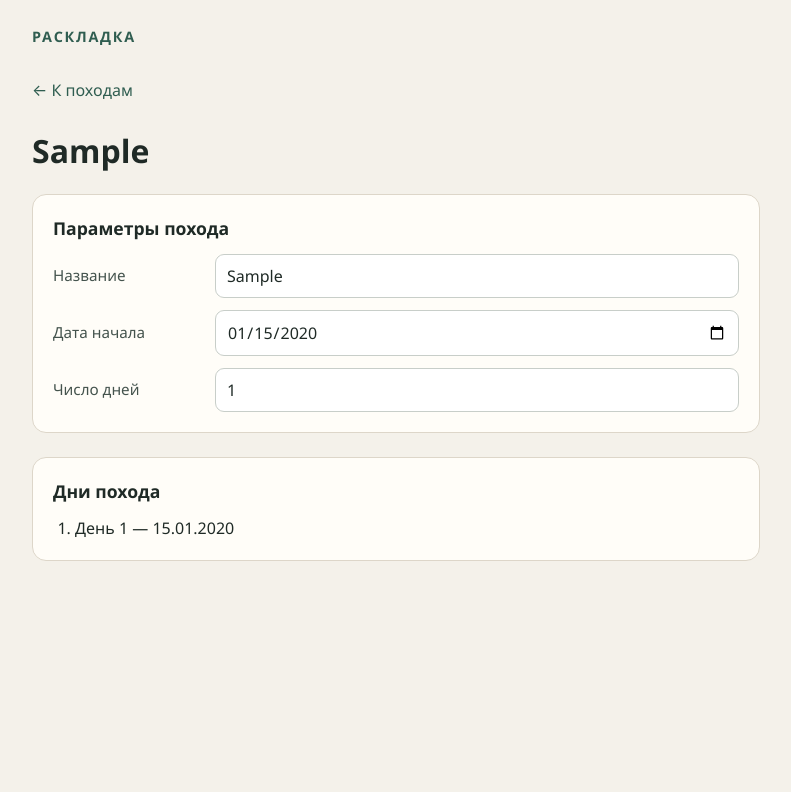
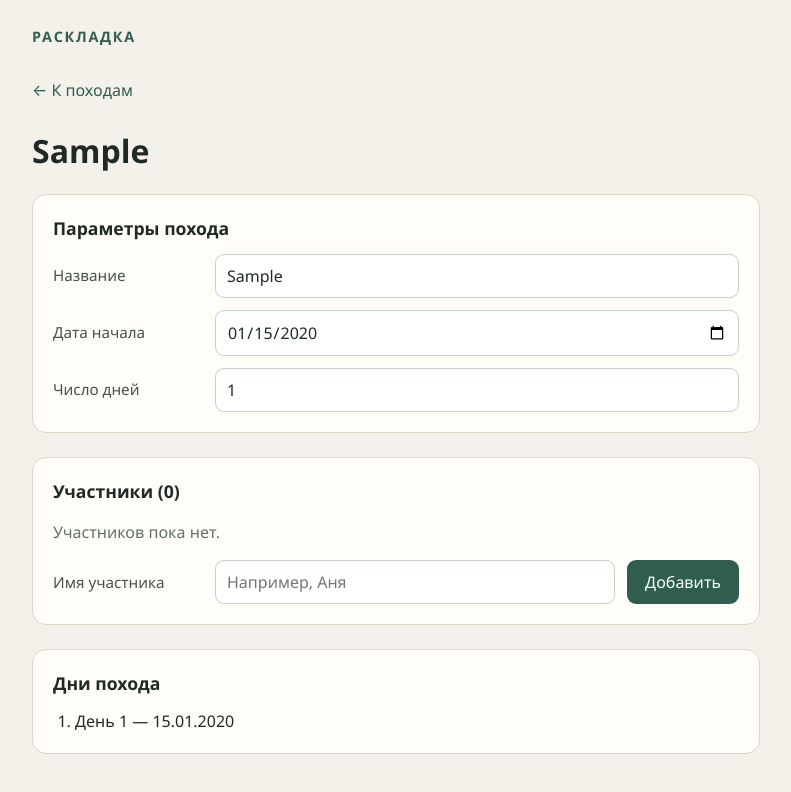
Before and after one commit to molotilkin1/raskladka, a React (Vite) app: page / in a window 1280 px wide. Both pictures are taken after typing "Sample", "2020-01-15" into the empty fields and a click on the button "Создать поход". Shown: the top 792 px of the page, without its empty margins (244-1035 px from the left). Built offline with nearby package versions, Linux system fonts and the light colour scheme.

Commit message:
feat: participants

```diff
--- a/src/domain/trip.ts
+++ b/src/domain/trip.ts
@@ -35,6 +35,8 @@ export type DomainErrorCode =
   | 'start-date-invalid'
   | 'day-count-invalid'
   | 'day-number-invalid'
+  | 'participant-name-required'
+  | 'participant-not-found'
 
 const messages: Record<DomainErrorCode, string> = {
   'trip-id-required': 'Не задан идентификатор похода.',
@@ -42,6 +44,8 @@ const messages: Record<DomainErrorCode, string> = {
   'start-date-invalid': 'Укажите корректную дату начала похода.',
   'day-count-invalid': 'Число дней должно быть целым числом не меньше 1.',
   'day-number-invalid': 'Номер дня должен быть целым числом не меньше 1.',
+  'participant-name-required': 'Укажите имя участника.',
+  'participant-not-found': 'Участник не найден.',
 }
 
 export class DomainError extends Error {
@@ -128,6 +132,75 @@ export function createTrip(input: TripDraft & { id: string }): Trip {
   }
 }
 
+function normalizedParticipantName(name: string): string {
+  const trimmed = name.trim()
+  if (trimmed === '') {
+    throw new DomainError('participant-name-required')
+  }
+  return trimmed
+}
+
+function participantIndex(trip: Trip, participantId: string): number {
+  const index = trip.participants.findIndex(
+    (participant) => participant.id === participantId,
+  )
+  if (index === -1) {
+    throw new DomainError('participant-not-found')
+  }
+  return index
+}
+
+/**
+ * Добавляет участника с обрезанным именем.
+ * Идентификатор приходит снаружи, чтобы домен оставался чистым.
+ */
+export function addParticipant(trip: Trip, participant: Participant): Trip {
+  return {
+    ...trip,
+    participants: [
+      ...trip.participants,
+      { id: participant.id, name: normalizedParticipantName(participant.name) },
+    ],
+  }
+}
+
+/** Переименовывает участника, проверяя новое имя. */
+export function renameParticipant(
+  trip: Trip,
+  participantId: string,
+  name: string,
+): Trip {
+  const index = participantIndex(trip, participantId)
+  const normalized = normalizedParticipantName(name)
+
+  return {
+    ...trip,
+    participants: trip.participants.map((participant, current) =>
+      current === index ? { ...participant, name: normalized } : participant,
+    ),
+  }
+}
+
+/**
+ * Удаляет участника. Пока назначений нет, подтверждение не требуется;
+ * проверка назначений появится вместе с распределением.
+ */
+export function removeParticipant(trip: Trip, participantId: string): Trip {
+  participantIndex(trip, participantId)
+
+  return {
+    ...trip,
+    participants: trip.participants.filter(
+      (participant) => participant.id !== participantId,
+    ),
+  }
+}
+
+/** Число людей для расчётов веса: длина списка участников. */
+export function participantCount(trip: Trip): number {
+  return trip.participants.length
+}
+
 /** Меняет параметры похода, сохраняя участников и проверяя инварианты. */
 export function updateTrip(trip: Trip, changes: TripChanges): Trip {
   const next: Trip = {
--- a/src/index.css
+++ b/src/index.css
@@ -96,6 +96,7 @@ h2 {
 
 .trip-card:focus-visible,
 .primary:focus-visible,
+.secondary:focus-visible,
 .back:focus-visible,
 input:focus-visible {
   outline: 3px solid #8fb8a9;
@@ -119,12 +120,15 @@ input:focus-visible {
   gap: 12px;
 }
 
-.trip-form label {
+.trip-form label,
+.participant-form label {
   color: #44534d;
   font-size: 0.95rem;
 }
 
-.trip-form input {
+.trip-form input,
+.participant-form input,
+.participant-row input {
   width: 100%;
   padding: 9px 11px;
   color: inherit;
@@ -135,6 +139,33 @@ input:focus-visible {
 
 .trip-form button {
   grid-column: 2;
+  justify-self: start;
+}
+
+.participant-list {
+  display: grid;
+  gap: 8px;
+  margin: 0;
+  padding: 0;
+  list-style: none;
+}
+
+.participant-row {
+  display: grid;
+  grid-template-columns: minmax(0, 1fr) auto;
+  align-items: center;
+  gap: 8px;
+}
+
+.participant-form {
+  display: grid;
+  grid-template-columns: 150px minmax(0, 1fr) auto;
+  align-items: center;
+  gap: 12px;
+  margin-top: 16px;
+}
+
+.participant-form button {
   justify-self: start;
 }
 
@@ -154,6 +185,19 @@ input:focus-visible {
 .primary:disabled {
   opacity: 0.6;
   cursor: default;
+}
+
+.secondary {
+  padding: 8px 14px;
+  color: #2f5d50;
+  background: #fffdf8;
+  border: 1px solid #c8cec9;
+  border-radius: 9px;
+  cursor: pointer;
+}
+
+.secondary:hover {
+  border-color: #2f5d50;
 }
 
 .back {
@@ -218,4 +262,13 @@ input:focus-visible {
     grid-column: 1;
     margin-top: 8px;
   }
+
+  .participant-form {
+    grid-template-columns: 1fr;
+    gap: 6px;
+  }
+
+  .participant-form button {
+    margin-top: 8px;
+  }
 }
--- /dev/null
+++ b/src/ui/ParticipantsPanel.tsx
@@ -0,0 +1,167 @@
+import {
+  useEffect,
+  useRef,
+  useState,
+  type FormEvent,
+  type KeyboardEvent,
+} from 'react'
+import {
+  addParticipant,
+  participantCount,
+  removeParticipant,
+  renameParticipant,
+  type Participant,
+  type Trip,
+} from '../domain/trip'
+import { errorMessage } from './error-message'
+
+interface ParticipantsPanelProps {
+  trip: Trip
+  onChange: (trip: Trip) => void
+}
+
+/** Список участников похода: добавление, переименование и удаление по имени. */
+export function ParticipantsPanel({ trip, onChange }: ParticipantsPanelProps) {
+  const [newName, setNewName] = useState('')
+  const [error, setError] = useState<string | null>(null)
+  const inputRef = useRef<HTMLInputElement>(null)
+
+  function handleAdd(event: FormEvent<HTMLFormElement>) {
+    event.preventDefault()
+
+    try {
+      const next = addParticipant(trip, {
+        id: crypto.randomUUID(),
+        name: newName,
+      })
+      setError(null)
+      setNewName('')
+      onChange(next)
+      inputRef.current?.focus()
+    } catch (addError) {
+      setError(errorMessage(addError, 'Не удалось добавить участника.'))
+    }
+  }
+
+  function handleRename(participant: Participant, name: string): boolean {
+    try {
+      onChange(renameParticipant(trip, participant.id, name))
+      setError(null)
+      return true
+    } catch (renameError) {
+      setError(errorMessage(renameError, 'Не удалось переименовать участника.'))
+      return false
+    }
+  }
+
+  function handleRemove(participant: Participant) {
+    try {
+      onChange(removeParticipant(trip, participant.id))
+      setError(null)
+    } catch (removeError) {
+      setError(errorMessage(removeError, 'Не удалось удалить участника.'))
+    }
+  }
+
+  return (
+    <section className="panel" aria-labelledby="trip-participants-heading">
+      <h2 id="trip-participants-heading">
+        Участники ({participantCount(trip)})
+      </h2>
+
+      {trip.participants.length === 0 ? (
+        <p className="empty">Участников пока нет.</p>
+      ) : (
+        <ul className="participant-list">
+          {trip.participants.map((participant) => (
+            <li key={participant.id}>
+              <ParticipantRow
+                participant={participant}
+                onRename={handleRename}
+                onRemove={handleRemove}
+              />
+            </li>
+          ))}
+        </ul>
+      )}
+
+      <form className="participant-form" onSubmit={handleAdd} noValidate>
+        <label htmlFor="participant-new-name">Имя участника</label>
+        <input
+          id="participant-new-name"
+          ref={inputRef}
+          value={newName}
+          onChange={(event) => setNewName(event.target.value)}
+          placeholder="Например, Аня"
+          autoComplete="off"
+        />
+        <button type="submit" className="primary">
+          Добавить
+        </button>
+      </form>
+
+      {error !== null && (
+        <p className="form-error" role="alert">
+          {error}
+        </p>
+      )}
+    </section>
+  )
+}
+
+interface ParticipantRowProps {
+  participant: Participant
+  onRename: (participant: Participant, name: string) => boolean
+  onRemove: (participant: Participant) => void
+}
+
+/** Строка участника: имя правится на месте, по Enter или уходу из поля. */
+function ParticipantRow({
+  participant,
+  onRename,
+  onRemove,
+}: ParticipantRowProps) {
+  const [name, setName] = useState(participant.name)
+
+  useEffect(() => {
+    setName(participant.name)
+  }, [participant.name])
+
+  function commit() {
+    if (name === participant.name) return
+    if (!onRename(participant, name)) {
+      setName(participant.name)
+    }
+  }
+
+  function handleKeyDown(event: KeyboardEvent<HTMLInputElement>) {
+    if (event.key === 'Enter') {
+      event.preventDefault()
+      commit()
+    }
+    if (event.key === 'Escape') {
+      setName(participant.name)
+    }
+  }
+
+  return (
+    <div className="participant-row">
+      <input
+        aria-label={`Имя участника ${participant.name}`}
+        value={name}
+        onChange={(event) => setName(event.target.value)}
+        onBlur={commit}
+        onKeyDown={handleKeyDown}
+        autoComplete="off"
+      />
+      <button
+        type="button"
+        className="secondary"
+        aria-label={`Удалить участника ${participant.name}`}
+        onClick={() => onRemove(participant)}
+      >
+        Удалить
+      </button>
+    </div>
+  )
+}
--- a/src/ui/TripScreen.tsx
+++ b/src/ui/TripScreen.tsx
@@ -2,6 +2,7 @@ import { useState } from 'react'
 import { tripDays, updateTrip, type Trip, type TripChanges } from '../domain/trip'
 import { errorMessage } from './error-message'
 import { formatDate } from './format'
+import { ParticipantsPanel } from './ParticipantsPanel'
 
 interface TripScreenProps {
   trip: Trip
@@ -81,6 +82,8 @@ export function TripScreen({ trip, onChange, onBack }: TripScreenProps) {
         )}
       </section>
 
+      <ParticipantsPanel trip={trip} onChange={onChange} />
+
       <section className="panel" aria-labelledby="trip-days-heading">
         <h2 id="trip-days-heading">Дни похода</h2>
         <ol className="day-list">
```
Also changed, not shown: 2 other files (tests, documents, lock files or other folders).
